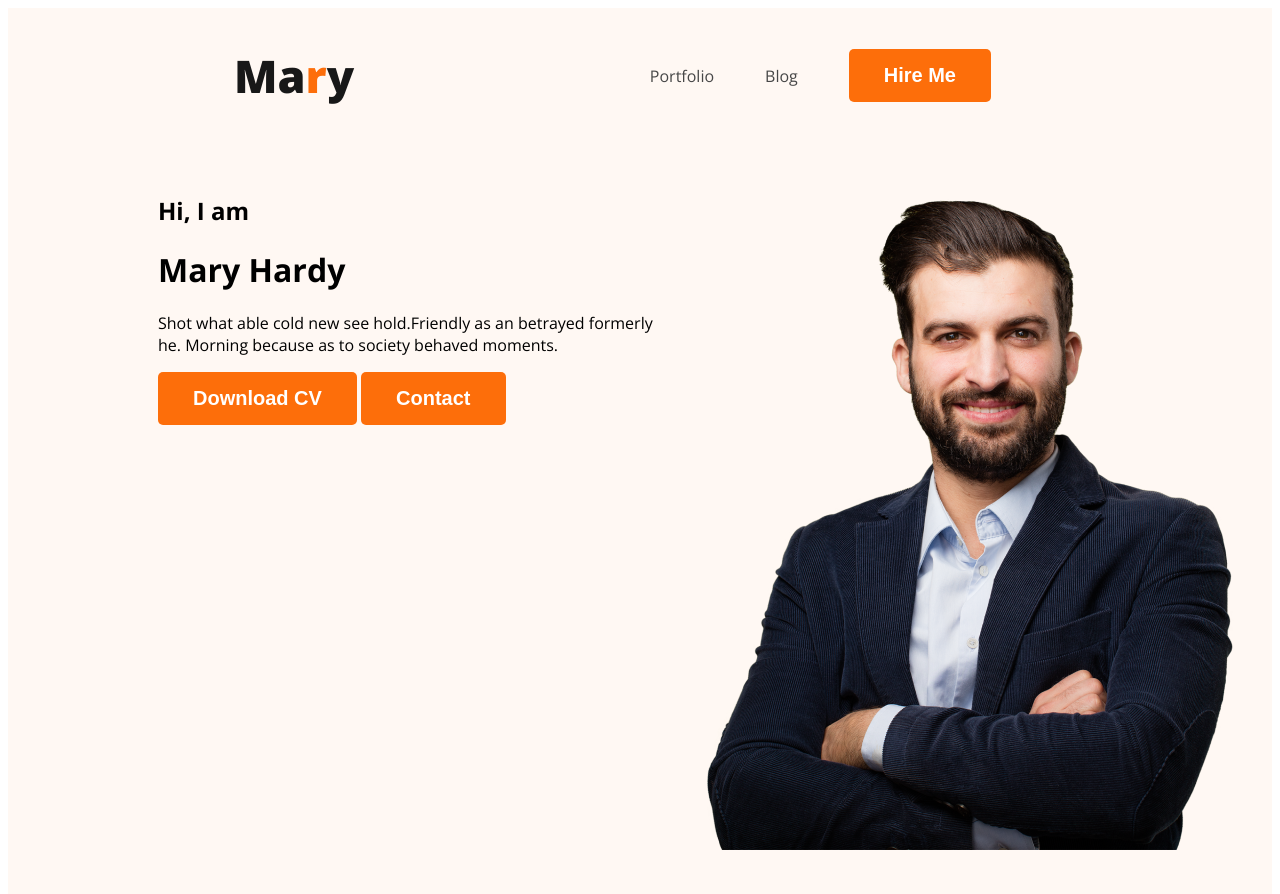
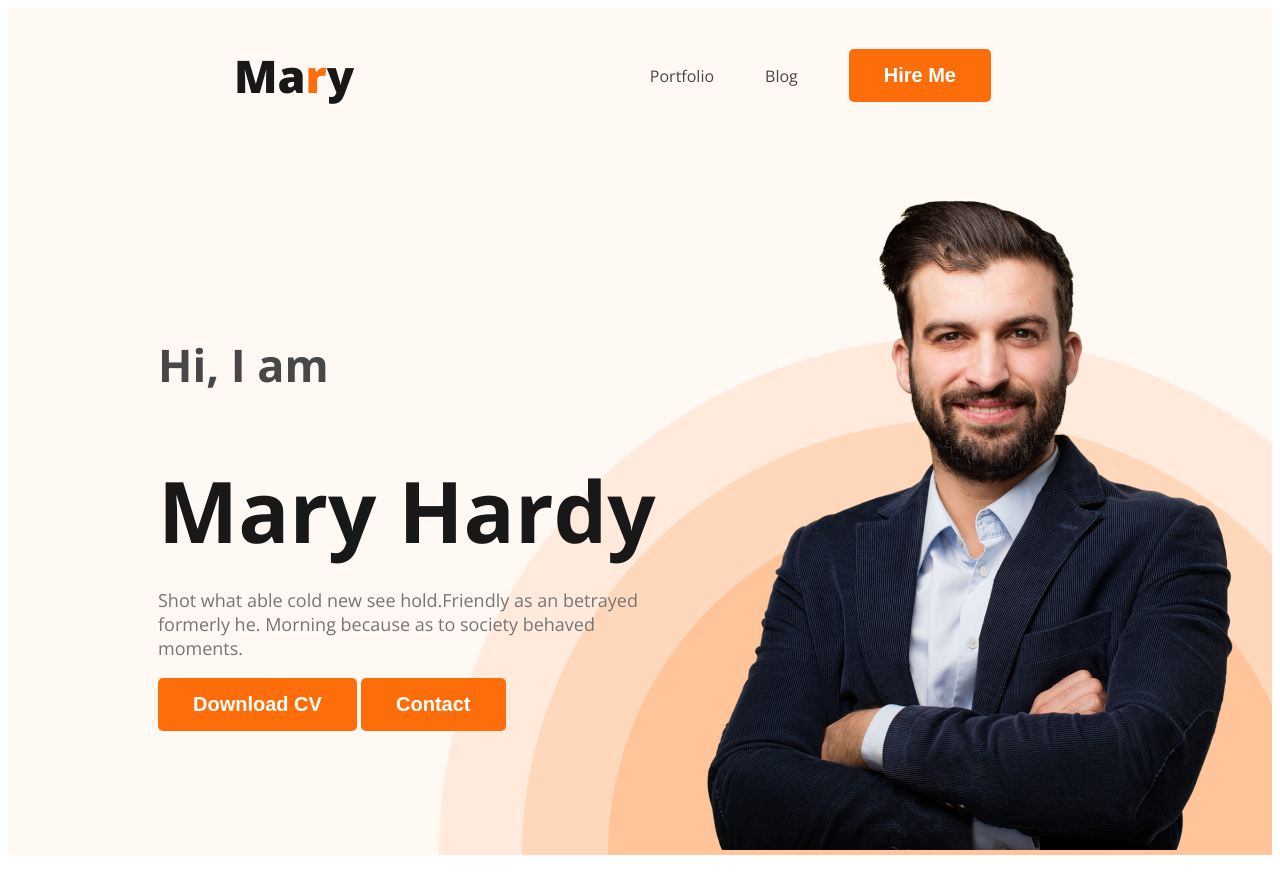
Before and after one commit to nargis-shoshe/portfolio, a plain HTML site: page index.html in a window 1280 px wide. After the commit the page ends 863 px from the top, so only its background shows below. Drawn offline with nearby package versions, Linux system fonts and the light colour scheme.

Commit message:
add backroud piture

```diff
--- a/index.html
+++ b/index.html
@@ -25,10 +25,10 @@
 
         </nav>
         <div class="banner">
-            <div>
+            <div class="banner-content">
                 <h2 class="banner-greeting">Hi, I am </h2>
-                <h1 class="=banner-name">Mary Hardy</h1>
-                <p>Shot what able cold new see hold.Friendly as an betrayed formerly he. Morning because as to society
+                <h1 class="banner-name">Mary Hardy</h1>
+                <p class="banner-description">Shot what able cold new see hold.Friendly as an betrayed formerly he. Morning because as to society
                     behaved moments.</p>
                 <button class="btn-primary">Download CV</button>
                 <button class="btn-primary">Contact</button>
--- a/styles.css/portfolio.css
+++ b/styles.css/portfolio.css
@@ -54,14 +54,42 @@ body {
 /* Header Related Text*/
 .header {
     background-color: #FFF8F3;
+    background-image: url('../images/header_bg.png');
+    background-repeat: no-repeat;
+    background-position: bottom right;
 }
 
 .banner {
-    padding: 30px 30px 50px 150px;
+    padding: 30px 30px 0px 150px;
     display: flex;
+    align-items: center;
+    justify-content: space-between;
+}
+.banner-content{
+    max-width: 585px;
 }
 
 .banner .banner-picture {
     width: 584px;
-    height: 676px;
+
 }
+
+.banner-greeting {
+    font-size: 45px;
+    font-weight: 600;
+    color: #474747;
+    margin-bottom: 5px;
+}
+
+.banner-name {
+    font-size: 85px;
+    font-weight: 700;
+    color: #181818;
+    margin-bottom: 20px;
+}
+
+.banner-description {
+    color: #757575;
+    font-size: 18px;
+
+}
```
